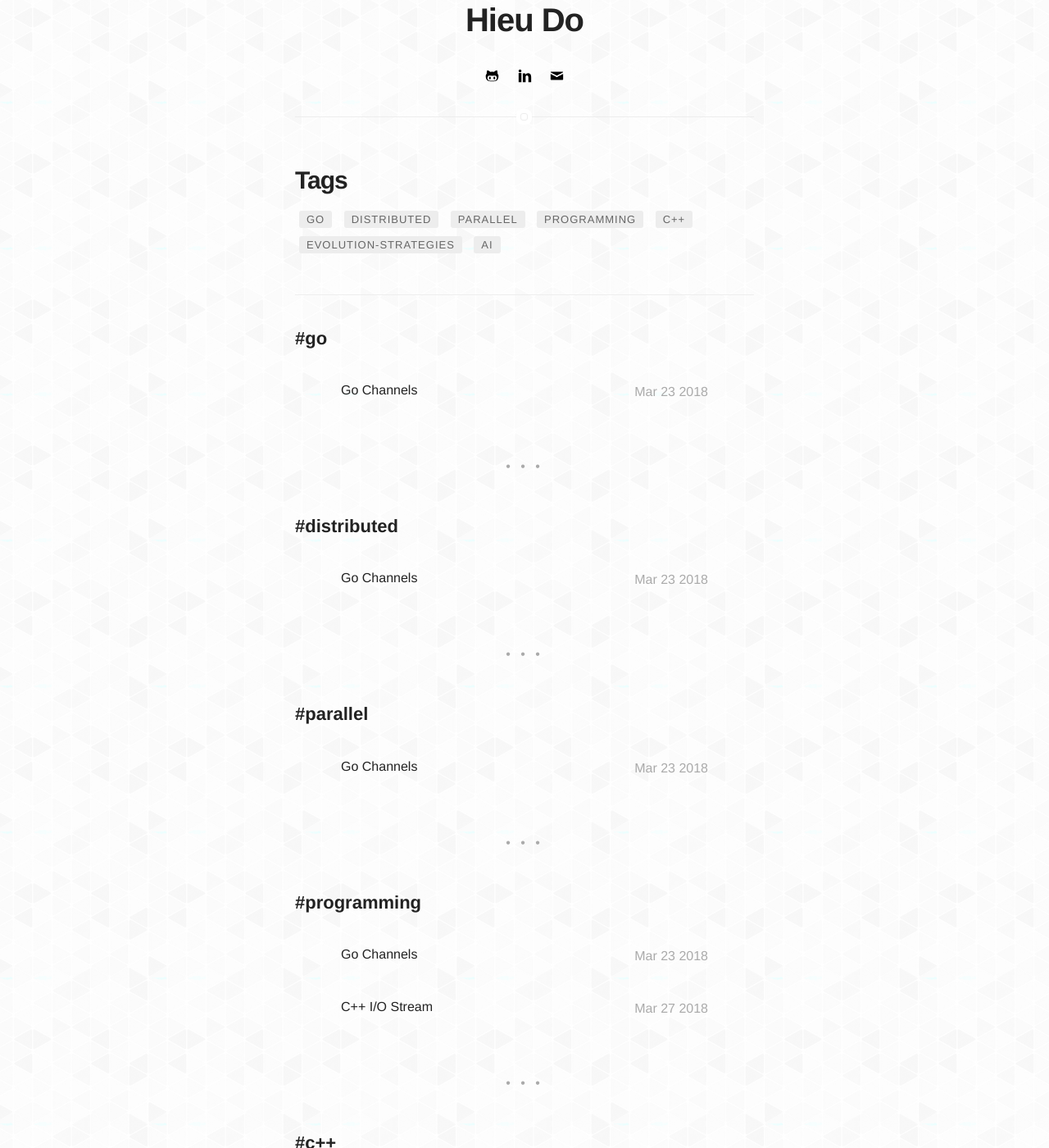
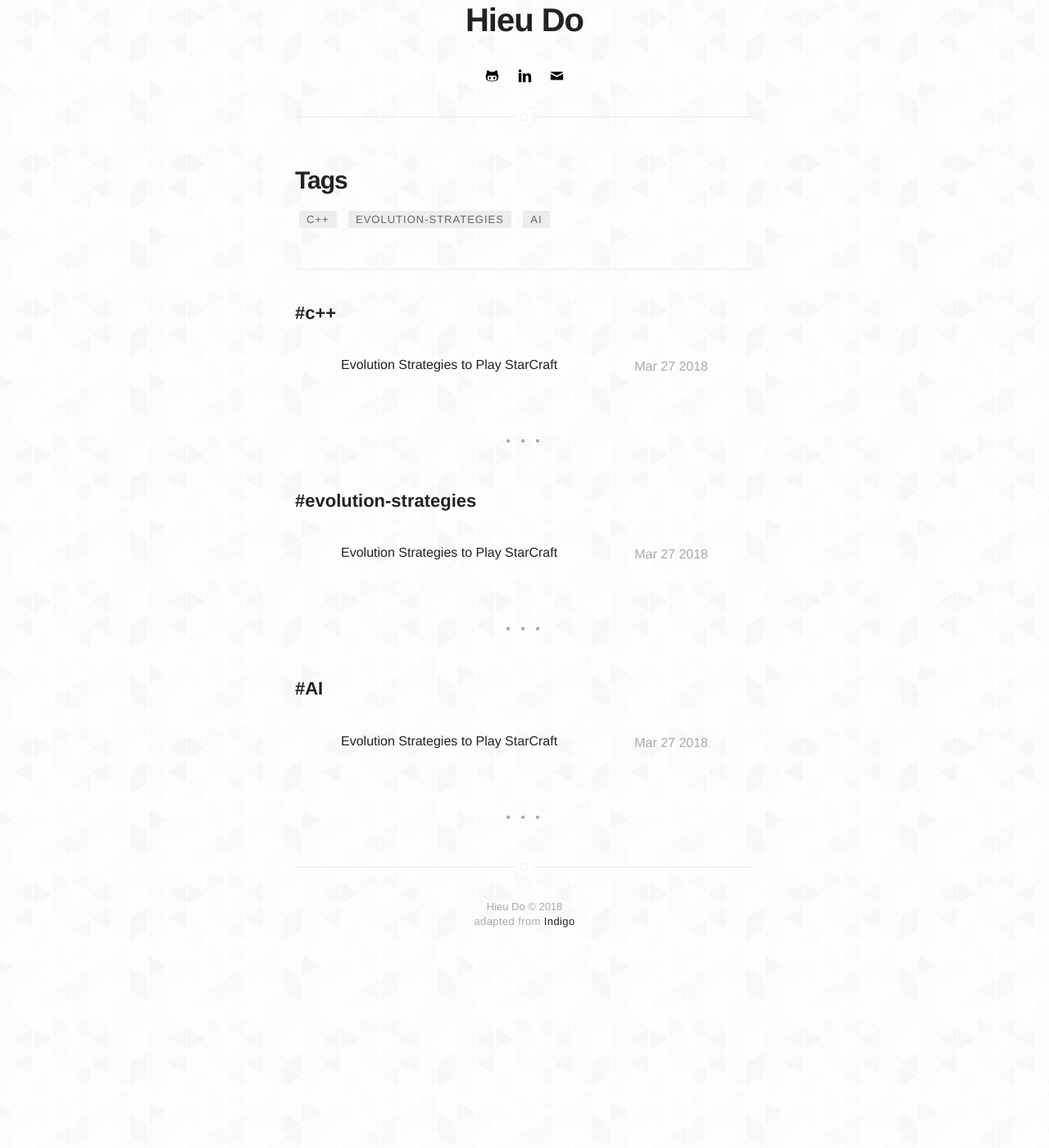
Before and after one commit to hieusydo/hieusydo.github.io, a Jekyll site: the page built from tags.html, in a window 1280 px wide and 1400 px high, scrolled down 246 px. Shown: the whole window at 82% size. Built offline with Jekyll 4.4.1, drawn with Linux system fonts in a browser that asks for light colours; after the commit the page ends 1441 px from its top, so only the background shows below that; some of the changed text lies outside the part shown.

```diff
--- /dev/null
+++ b/_drafts/blog-deploy-flask-sql-aws.markdown
@@ -0,0 +1 @@
+<!-- Deploy-Flask-app-with-PostgreSQL-to-AWS -->
--- a/_posts/2018-03-23-go-channels.markdown
+++ /dev/null
@@ -1,17 +0,0 @@
----
-title: "Go Channels"
-layout: post
-date: 2018-03-23
-<!-- image: /assets/images/markdown.jpg -->
-headerImage: false
-tag:
-- go
-- distributed
-- parallel
-- programming
-category: blog
-<!-- author: jamesfoster -->
-description: How to use Go channels
----
-
-Coming...
--- a/_posts/2018-03-27-sparcraft-evo.markdown
+++ b/_posts/2018-03-27-sparcraft-evo.markdown
@@ -2,7 +2,6 @@
 title: "Evolution Strategies to Play StarCraft"
 layout: post
 date: 2018-03-27
-<!-- image: /assets/images/markdown.jpg -->
 headerImage: false
 projects: true
 tag:
@@ -10,7 +9,6 @@ tag:
 - evolution-strategies
 - AI
 category: project
-<!-- author: jamesfoster -->
 description: Using evolution strategies to play micro-battles in StarCraft
 ---
 
```
Also changed, not shown: _drafts/go-channels.markdown (added, +7 -0 lines), _posts/2018-03-27-c++-io-stream.markdown (deleted, +0 -15 lines), _drafts/bug-redirect.markdown (added), _drafts/c++-io-stream.markdown (added), _drafts/pc-building.markdown (added).
